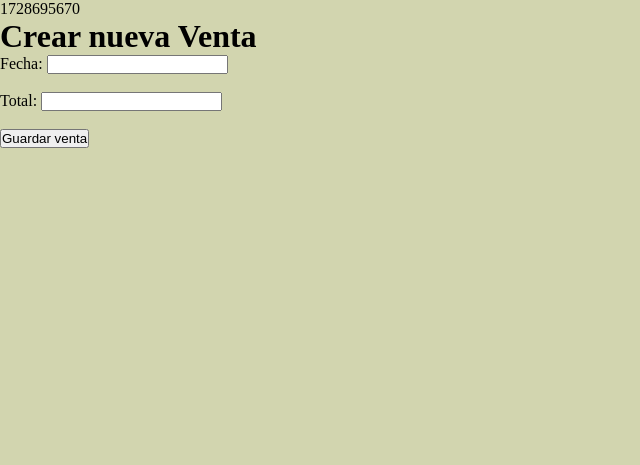
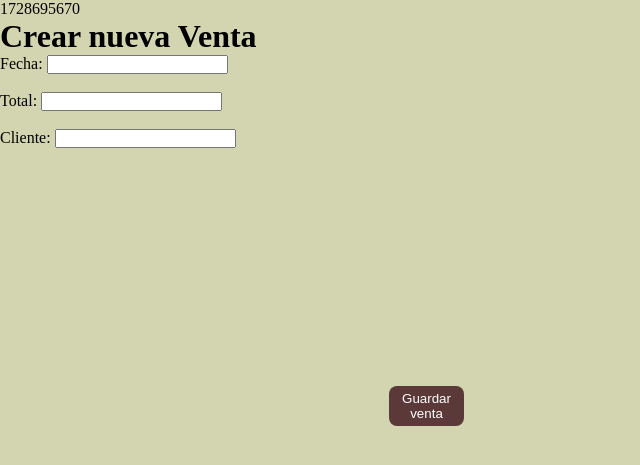
Before and after one commit to Taisa15/Perfumeria, a CodeIgniter 4 app: the page made by app/Views/Venta/createVenta.php in a window 1280 px wide. Shown: the top 465 px of the page, without its empty margins (0-640 px from the left). Run offline with PHP 8.4 and a stand-in for CodeIgniter, Linux system fonts and the light colour scheme; the template is opened without the code that fills it, so the values that code supplies are empty; some libraries are stand-ins or nearby versions.

Commit message:
Agregarclientevista

```diff
--- a/app/Controllers/VentaController.php
+++ b/app/Controllers/VentaController.php
@@ -23,12 +23,14 @@ class VentaController extends BaseController{
         if ($this->request->getMethod() === 'POST') {
             $fecha = $this->request->getPost('fecha');
             $total = $this->request->getPost('total');
+            $cliente = $this->request->getPost('cliente');
 
 
             $ventaModel = new ventaModel();
             $data = [
                 'fecha' => $fecha,
-                'total' => $total
+                'total' => $total,
+                'cliente' => $cliente
             ];
 
             if ($ventaModel->insert($data)) {
--- a/app/Views/Venta/createVenta.php
+++ b/app/Views/Venta/createVenta.php
@@ -15,8 +15,10 @@
     <input type="text"id="fecha"name="fecha"> <br><br>
     <label for="total">Total:</label>
     <input type="text"id="total"name="total"> <br><br>
+    <label for="cliente">Cliente:</label>
+    <input type="text"id="cliente"name="cliente"> <br><br>
 
-    <button type="submit">Guardar venta</button>
+    <button type="submit"class="btn-add">Guardar venta</button>
     </form>
 
 
```
Also changed, not shown: app/Views/Venta/viewVenta.php (+4 -3 lines).
